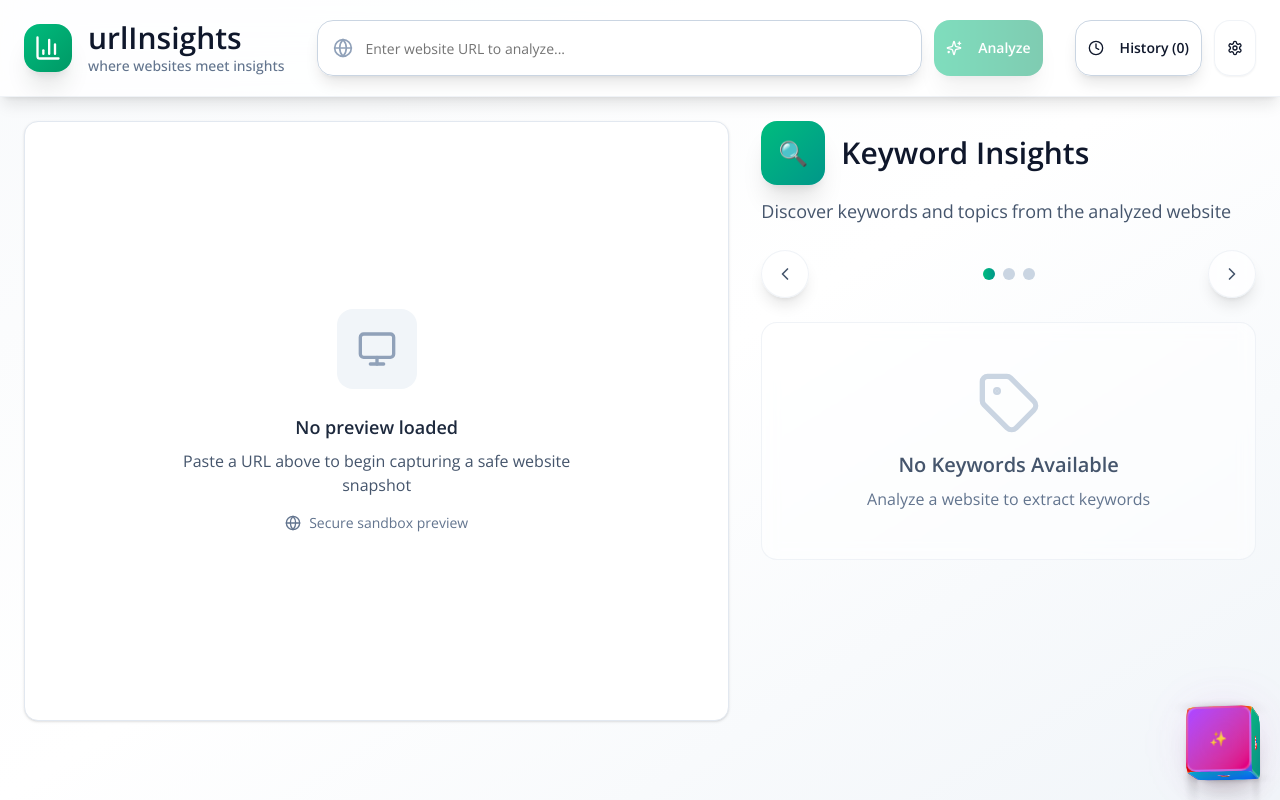
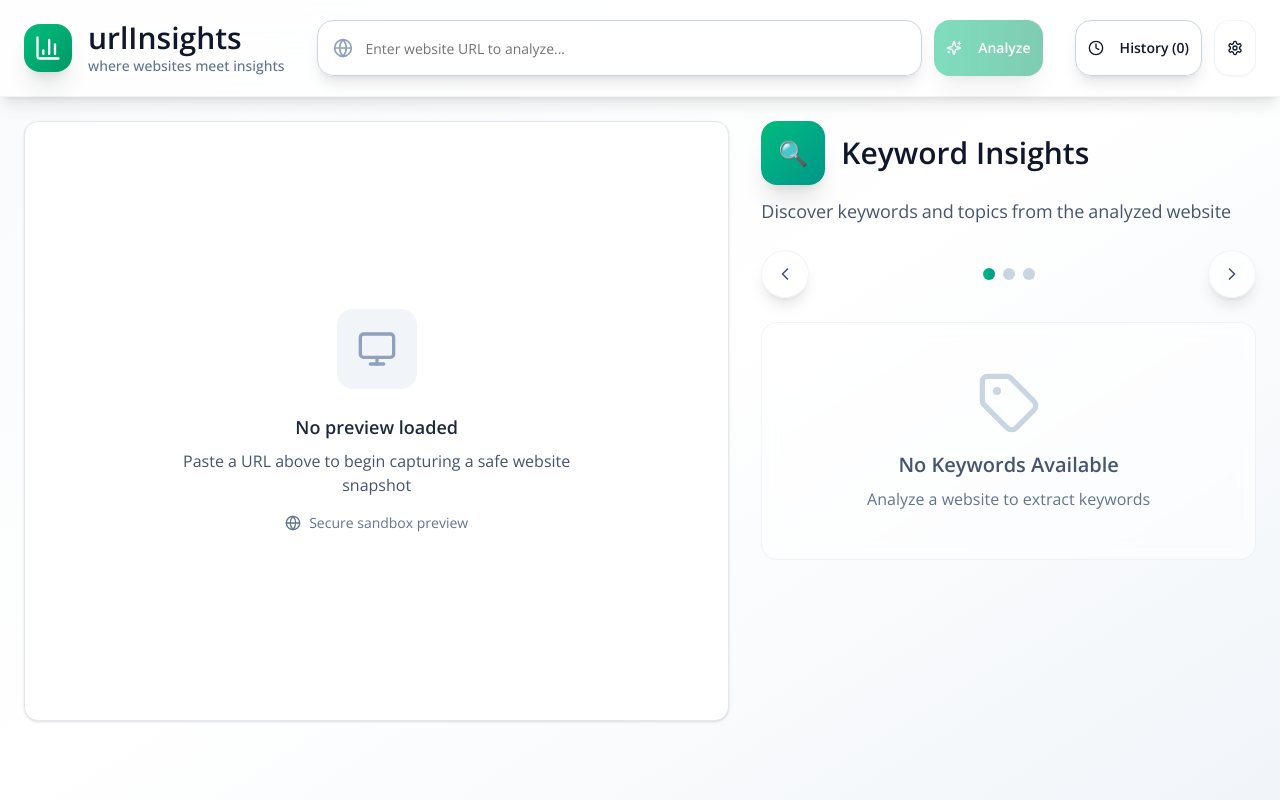
Before and after one commit to KFS2077/SiteEcho, a Next.js app: page / in a window 1280 px wide. Built offline with nearby package versions, Linux system fonts and the light colour scheme.

Commit message:
second roll back

```diff
--- a/app/cube-demo/page.tsx
+++ /dev/null
@@ -1,69 +0,0 @@
-"use client"
-
-import { useEffect, useState } from "react"
-import { motion, AnimatePresence } from "framer-motion"
-import Link from "next/link"
-import { ArrowLeft } from "lucide-react"
-
-export default function CubeDemoPage() {
-  const [show, setShow] = useState(true)
-
-  useEffect(() => {
-    setShow(true)
-  }, [])
-
-  return (
-    <div className="min-h-screen bg-gradient-to-br from-slate-50 to-slate-100 dark:from-slate-900 dark:to-slate-950 p-6">
-      <div className="max-w-5xl mx-auto">
-        <div className="flex items-center justify-between mb-6">
-          <Link href="/">
-            <button className="inline-flex items-center gap-2 px-4 py-2 rounded-xl border bg-white/70 dark:bg-slate-800/70 border-slate-200 dark:border-slate-700 text-slate-700 dark:text-slate-200 shadow-sm hover:bg-white dark:hover:bg-slate-800">
-              <ArrowLeft className="w-4 h-4" /> Back
-            </button>
-          </Link>
-          <h1 className="text-2xl font-black text-slate-900 dark:text-slate-100">Cube Transition Demo</h1>
-          <div />
-        </div>
-
-        <div className="relative h-[70vh] overflow-hidden rounded-2xl border border-slate-200 dark:border-slate-800 bg-white/60 dark:bg-slate-900/60">
-          <AnimatePresence initial={false}>
-            {show ? (
-              <motion.div
-                key="panel-a"
-                className="absolute inset-0 flex items-center justify-center text-4xl font-bold text-white"
-                style={{ perspective: 1200, transformStyle: "preserve-3d" }}
-                initial={{ rotateY: -90, opacity: 0 }}
-                animate={{ rotateY: 0, opacity: 1 }}
-                exit={{ rotateY: 90, opacity: 0 }}
-                transition={{ duration: 0.8, ease: "easeInOut" }}
-              >
-                <div className="w-full h-full bg-gradient-to-br from-purple-500 to-pink-600 flex items-center justify-center">A</div>
-              </motion.div>
-            ) : (
-              <motion.div
-                key="panel-b"
-                className="absolute inset-0 flex items-center justify-center text-4xl font-bold text-white"
-                style={{ perspective: 1200, transformStyle: "preserve-3d" }}
-                initial={{ rotateY: 90, opacity: 0 }}
-                animate={{ rotateY: 0, opacity: 1 }}
-                exit={{ rotateY: -90, opacity: 0 }}
-                transition={{ duration: 0.8, ease: "easeInOut" }}
-              >
-                <div className="w-full h-full bg-gradient-to-br from-emerald-500 to-teal-600 flex items-center justify-center">B</div>
-              </motion.div>
-            )}
-          </AnimatePresence>
-
-          <div className="absolute bottom-4 left-1/2 -translate-x-1/2">
-            <button
-              onClick={() => setShow((s) => !s)}
-              className="px-4 py-2 rounded-xl bg-slate-900/80 text-white shadow hover:bg-slate-900"
-            >
-              Toggle Cube Transition
-            </button>
-          </div>
-        </div>
-      </div>
-    </div>
-  )
-}
--- a/app/history/page.tsx
+++ b/app/history/page.tsx
@@ -203,15 +203,7 @@ export default function HistoryPage() {
         )}
       </main>
 
-      {/* Fixed Back Button */}
-      <Link href="/">
-        <Button
-          className="fixed bottom-6 right-6 w-14 h-14 rounded-full bg-emerald-600 hover:bg-emerald-700 shadow-lg hover:shadow-xl transition-all duration-200 z-50"
-          size="icon"
-        >
-          <ArrowLeft className="w-6 h-6" />
-        </Button>
-      </Link>
+
     </div>
   )
 }
--- a/app/page.tsx
+++ b/app/page.tsx
@@ -15,7 +15,7 @@ import { useSearchParams } from "next/navigation"
 import { translations, type Language } from "@/lib/translations"
 import { useTheme } from "next-themes"
 import { DropdownMenu, DropdownMenuContent, DropdownMenuLabel, DropdownMenuRadioGroup, DropdownMenuRadioItem, DropdownMenuSeparator, DropdownMenuTrigger } from "@/components/ui/dropdown-menu"
-import { CubeButton } from "@/components/cube-button"
+
 // import { ThemeToggle } from "@/components/theme-toggle"
 
 interface PreviewData {
@@ -605,7 +605,7 @@ export default function HomePage() {
         </motion.main>
       </AnimatePresence>
 
-      <CubeButton onClick={handlePageSwap} />
+
     </div>
   )
 }
--- a/components/cube-button.tsx
+++ /dev/null
@@ -1,115 +0,0 @@
-"use client"
-
-import { useState } from "react"
-import { motion } from "framer-motion"
-import { useRouter } from "next/navigation"
-
-interface CubeButtonProps {
-  className?: string
-  onClick?: () => void
-}
-
-export function CubeButton({ className = "", onClick }: CubeButtonProps) {
-  const [isRotating, setIsRotating] = useState(false)
-  const [isHovering, setIsHovering] = useState(false)
-  const router = useRouter()
-
-  const handleClick = () => {
-    setIsRotating(true)
-
-    if (onClick) {
-      onClick()
-    } else {
-      // Default behavior: navigate to cube demo page
-      setTimeout(() => {
-        router.push("/cube-demo")
-      }, 800)
-    }
-
-    setTimeout(() => {
-      setIsRotating(false)
-    }, 1500)
-  }
-
-  return (
-    <div className={`fixed bottom-6 right-6 z-50 ${className}`}>
-      <motion.div
-        className="relative w-16 h-16 cursor-pointer"
-        style={{ perspective: "1000px" }}
-        onClick={handleClick}
-        onHoverStart={() => setIsHovering(true)}
-        onHoverEnd={() => setIsHovering(false)}
-        whileHover={{ scale: 1.1 }}
-        whileTap={{ scale: 0.95 }}
-      >
-        {/* 3D Cube */}
-        <motion.div
-          className="relative w-full h-full preserve-3d"
-          animate={{
-            rotateX: isRotating ? [0, 360] : [0, 10, -10, 0],
-            rotateY: isRotating ? [0, 360] : [0, -10, 10, 0],
-          }}
-          transition={{
-            duration: isRotating ? 1.5 : (isHovering ? 2 : 4),
-            ease: isRotating ? "easeInOut" : "easeInOut",
-            repeat: isRotating ? 0 : Infinity,
-            repeatType: "loop",
-          }}
-          style={{
-            transformStyle: "preserve-3d",
-          }}
-        >
-          {/* Front Face */}
-          <div className="absolute inset-0 bg-gradient-to-br from-purple-500 to-pink-600 rounded-lg shadow-xl border-2 border-white/20 flex items-center justify-center text-white font-bold text-sm"
-               style={{ transform: "translateZ(32px)" }}>
-            ✨
-          </div>
-
-          {/* Back Face */}
-          <div className="absolute inset-0 bg-gradient-to-br from-blue-500 to-indigo-600 rounded-lg shadow-xl border-2 border-white/20 flex items-center justify-center text-white font-bold text-sm"
-               style={{ transform: "translateZ(-32px) rotateY(180deg)" }}>
-            🚀
-          </div>
-
-          {/* Right Face */}
-          <div className="absolute inset-0 bg-gradient-to-br from-emerald-500 to-teal-600 rounded-lg shadow-xl border-2 border-white/20 flex items-center justify-center text-white font-bold text-sm"
-               style={{ transform: "rotateY(90deg) translateZ(32px)" }}>
-            🎯
-          </div>
-
-          {/* Left Face */}
-          <div className="absolute inset-0 bg-gradient-to-br from-orange-500 to-red-600 rounded-lg shadow-xl border-2 border-white/20 flex items-center justify-center text-white font-bold text-sm"
-               style={{ transform: "rotateY(-90deg) translateZ(32px)" }}>
-            🌟
-          </div>
-
-          {/* Top Face */}
-          <div className="absolute inset-0 bg-gradient-to-br from-yellow-500 to-orange-600 rounded-lg shadow-xl border-2 border-white/20 flex items-center justify-center text-white font-bold text-sm"
-               style={{ transform: "rotateX(90deg) translateZ(32px)" }}>
-            🎨
-          </div>
-
-          {/* Bottom Face */}
-          <div className="absolute inset-0 bg-gradient-to-br from-cyan-500 to-blue-600 rounded-lg shadow-xl border-2 border-white/20 flex items-center justify-center text-white font-bold text-sm"
-               style={{ transform: "rotateX(-90deg) translateZ(32px)" }}>
-            🔮
-          </div>
-        </motion.div>
-
-        {/* Glow effect */}
-        <motion.div
-          className="absolute inset-0 rounded-lg bg-gradient-to-br from-purple-500/20 to-pink-600/20 blur-xl"
-          animate={{
-            scale: [1, 1.2, 1],
-            opacity: [0.5, 0.8, 0.5],
-          }}
-          transition={{
-            duration: isHovering ? 1 : 2,
-            repeat: Infinity,
-            repeatType: "loop",
-          }}
-        />
-      </motion.div>
-    </div>
-  )
-}
```
